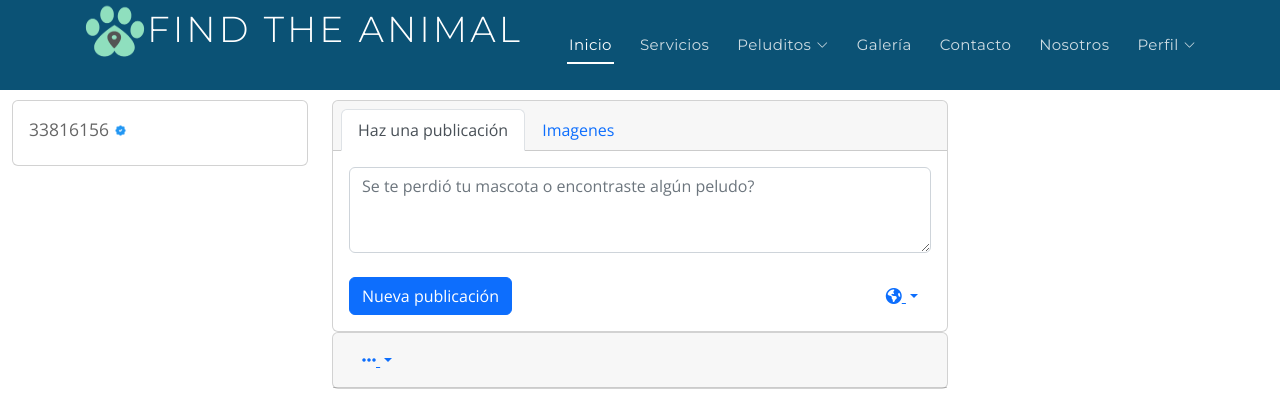
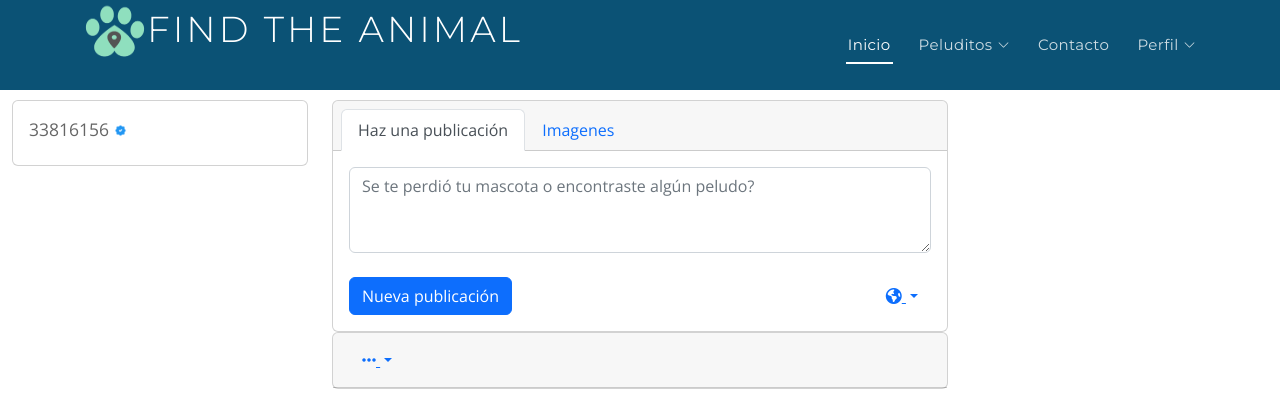
Before and after one commit to luism-24/FINDTHEANIMAL, a PHP site: page /Index2.php in a window 1280 px wide. Shown: the top 420 px of the page. Run offline with PHP 8.4, Linux system fonts and the light colour scheme; a user stored in the database is signed in; data comes from the database, SQL or seed files in the repository; some libraries are stand-ins or nearby versions.

Commit message:
Cambio en el menú
Eliminé cosas para los usuarios ya ingresados

```diff
--- a/Vista/Menu.php
+++ b/Vista/Menu.php
@@ -86,7 +86,6 @@ error_reporting(0);
            <nav id="navbar" class="navbar">
            <ul>
           <li><a class="nav-link scrollto active" href="index2.php#hero">Inicio</a></li>
-          <li><a class="nav-link scrollto" href="index2.php#features">Servicios</a></li>
           <li class="dropdown"><a href="#"><span>Peluditos</span> <i class="bi bi-chevron-down"></i></a>
             <ul>
               <li><a href="Buscados1.php">Perdidos/buscados</a></li>
@@ -97,9 +96,7 @@ error_reporting(0);
               </li>
             </ul>
           </li>
-          <li><a class="nav-link scrollto" href="index2.php#gallery">Galería</a></li>
           <li><a class="nav-link scrollto" href="index2.php#contact">Contacto</a></li>
-          <li><a class="nav-link scrollto" href="index2.php#about">Nosotros</a></li>
           <li class="dropdown"><a href="#"><span>Perfil</span> <i class="bi bi-chevron-down"></i></a>
             <ul>
               <li><a href="../Controlador/logout.php">Cerrar Sesión</a></li>
```
